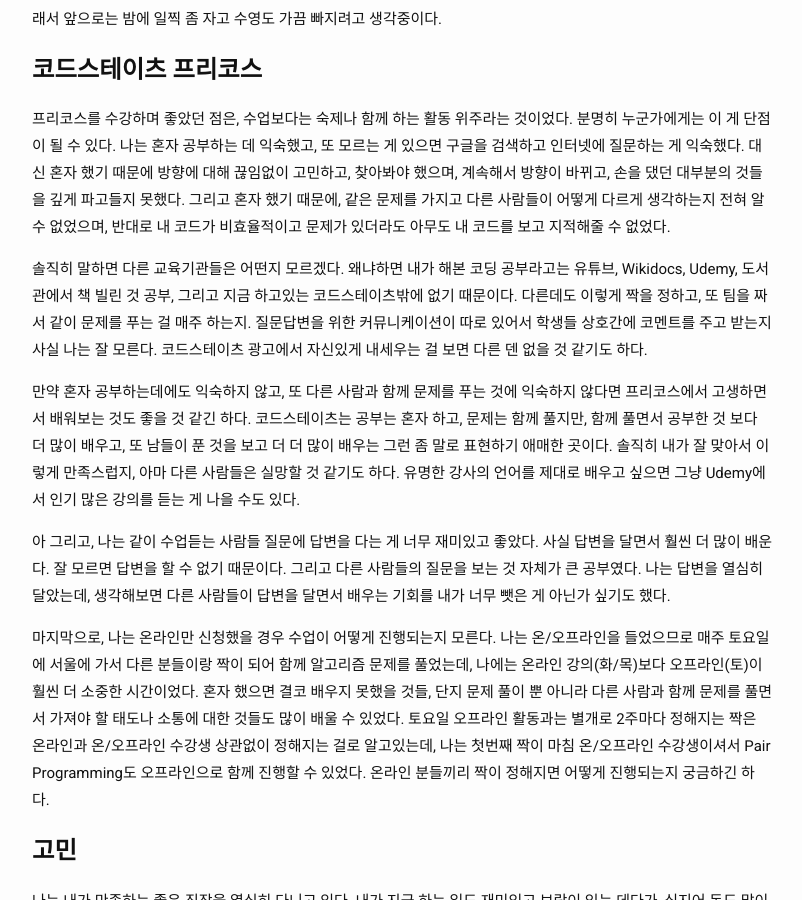
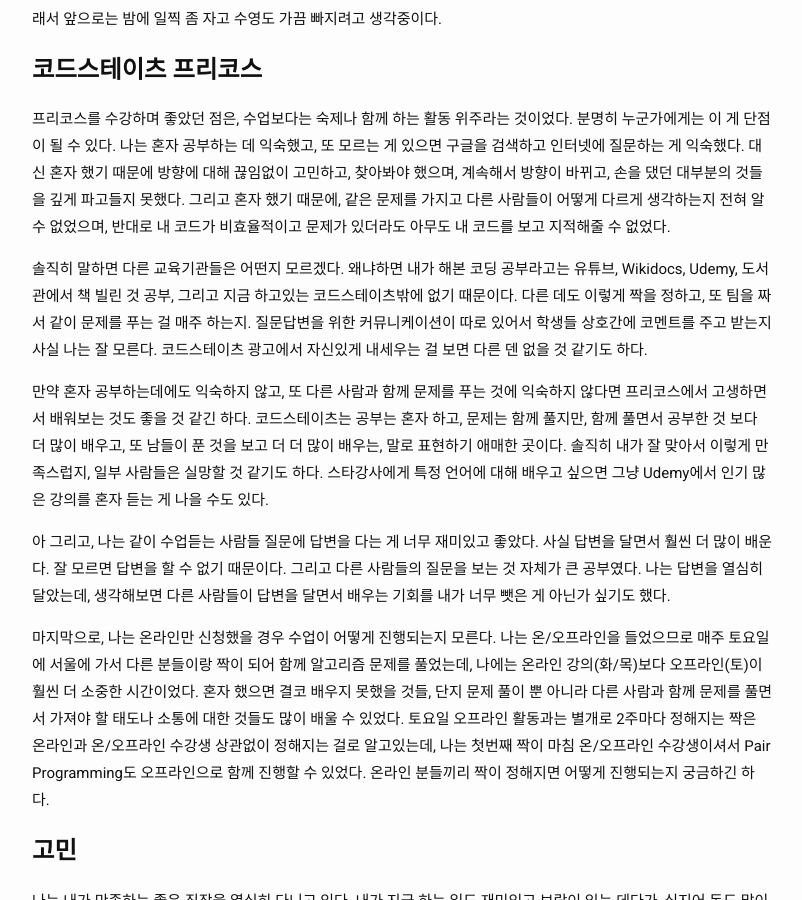
Before and after one commit to kminito/kminito.github.io, a Jekyll site: the page built from _posts/misc/2018-12-11-thoughts_181211.md, in a window 1280 px wide and 900 px high, scrolled down 1274 px. Shown: the whole window, without its empty margins (238-1040 px from the left). Built offline with Jekyll 4.4.1, drawn with Linux system fonts in a browser that asks for light colours; comment, search, counter and statistics services are not loaded.

Commit message:
Fix typo

```diff
--- a/_posts/misc/2018-12-11-thoughts_181211.md
+++ b/_posts/misc/2018-12-11-thoughts_181211.md
@@ -36,9 +36,9 @@
 
 프리코스를 수강하며 좋았던 점은, 수업보다는 숙제나 함께 하는 활동 위주라는 것이었다. 분명히 누군가에게는 이 게 단점이 될 수 있다. 나는 혼자 공부하는 데 익숙했고, 또 모르는 게 있으면 구글을 검색하고 인터넷에 질문하는 게 익숙했다. 대신 혼자 했기 때문에 방향에 대해 끊임없이 고민하고, 찾아봐야 했으며, 계속해서 방향이 바뀌고, 손을 댔던 대부분의 것들을 깊게 파고들지 못했다. 그리고 혼자 했기 때문에, 같은 문제를 가지고 다른 사람들이 어떻게 다르게 생각하는지 전혀 알 수 없었으며, 반대로 내 코드가 비효율적이고 문제가 있더라도 아무도 내 코드를 보고 지적해줄 수 없었다.
 
-솔직히 말하면 다른 교육기관들은 어떤지 모르겠다. 왜냐하면 내가 해본 코딩 공부라고는 유튜브, Wikidocs, Udemy, 도서관에서 책 빌린 것 공부, 그리고 지금 하고있는 코드스테이츠밖에 없기 때문이다. 다른데도 이렇게 짝을 정하고, 또 팀을 짜서 같이 문제를 푸는 걸 매주 하는지. 질문답변을 위한 커뮤니케이션이 따로 있어서 학생들 상호간에 코멘트를 주고 받는지 사실 나는 잘 모른다. 코드스테이츠 광고에서 자신있게 내세우는 걸 보면 다른 덴 없을 것 같기도 하다.
+솔직히 말하면 다른 교육기관들은 어떤지 모르겠다. 왜냐하면 내가 해본 코딩 공부라고는 유튜브, Wikidocs, Udemy, 도서관에서 책 빌린 것 공부, 그리고 지금 하고있는 코드스테이츠밖에 없기 때문이다. 다른 데도 이렇게 짝을 정하고, 또 팀을 짜서 같이 문제를 푸는 걸 매주 하는지. 질문답변을 위한 커뮤니케이션이 따로 있어서 학생들 상호간에 코멘트를 주고 받는지 사실 나는 잘 모른다. 코드스테이츠 광고에서 자신있게 내세우는 걸 보면 다른 덴 없을 것 같기도 하다.
 
-만약 혼자 공부하는데에도 익숙하지 않고, 또 다른 사람과 함께 문제를 푸는 것에 익숙하지 않다면 프리코스에서 고생하면서 배워보는 것도 좋을 것 같긴 하다. 코드스테이츠는 공부는 혼자 하고, 문제는 함께 풀지만, 함께 풀면서 공부한 것 보다 더 많이 배우고, 또 남들이 푼 것을 보고 더 더 많이 배우는 그런 좀 말로 표현하기 애매한 곳이다. 솔직히 내가 잘 맞아서 이렇게 만족스럽지, 아마 다른 사람들은 실망할 것 같기도 하다. 유명한 강사의 언어를 제대로 배우고 싶으면 그냥 Udemy에서 인기 많은 강의를 듣는 게 나을 수도 있다.
+만약 혼자 공부하는데에도 익숙하지 않고, 또 다른 사람과 함께 문제를 푸는 것에 익숙하지 않다면 프리코스에서 고생하면서 배워보는 것도 좋을 것 같긴 하다. 코드스테이츠는 공부는 혼자 하고, 문제는 함께 풀지만, 함께 풀면서 공부한 것 보다 더 많이 배우고, 또 남들이 푼 것을 보고 더 더 많이 배우는, 말로 표현하기 애매한 곳이다. 솔직히 내가 잘 맞아서 이렇게 만족스럽지, 일부 사람들은 실망할 것 같기도 하다. 스타강사에게 특정 언어에 대해 배우고 싶으면 그냥 Udemy에서 인기 많은 강의를 혼자 듣는 게 나을 수도 있다.
 
 아 그리고, 나는 같이 수업듣는 사람들 질문에 답변을 다는 게 너무 재미있고 좋았다. 사실 답변을 달면서 훨씬 더 많이 배운다. 잘 모르면 답변을 할 수 없기 때문이다. 그리고 다른 사람들의 질문을 보는 것 자체가 큰 공부였다. 나는 답변을 열심히 달았는데, 생각해보면 다른 사람들이 답변을 달면서 배우는 기회를 내가 너무 뺏은 게 아닌가 싶기도 했다.
 
```
